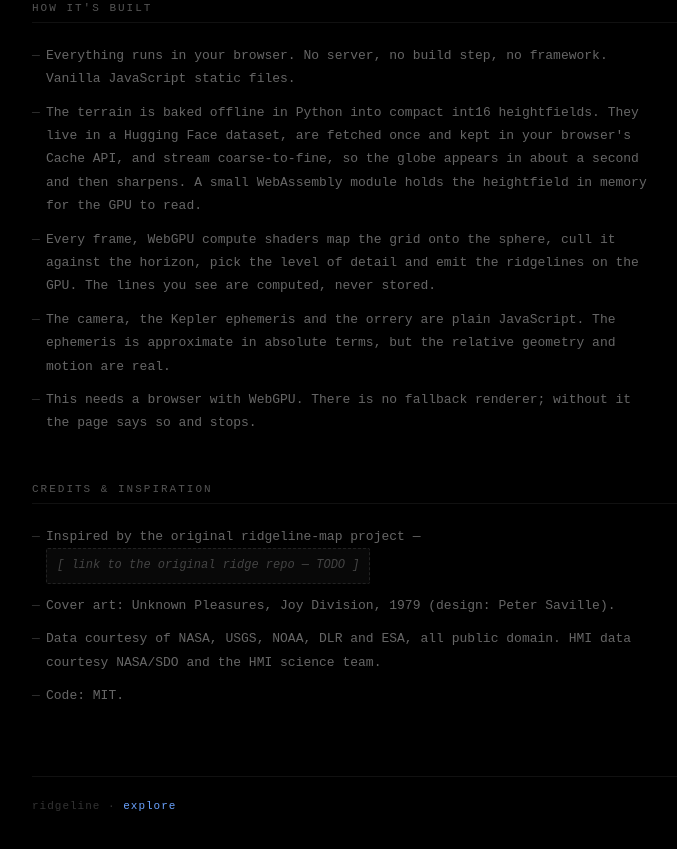
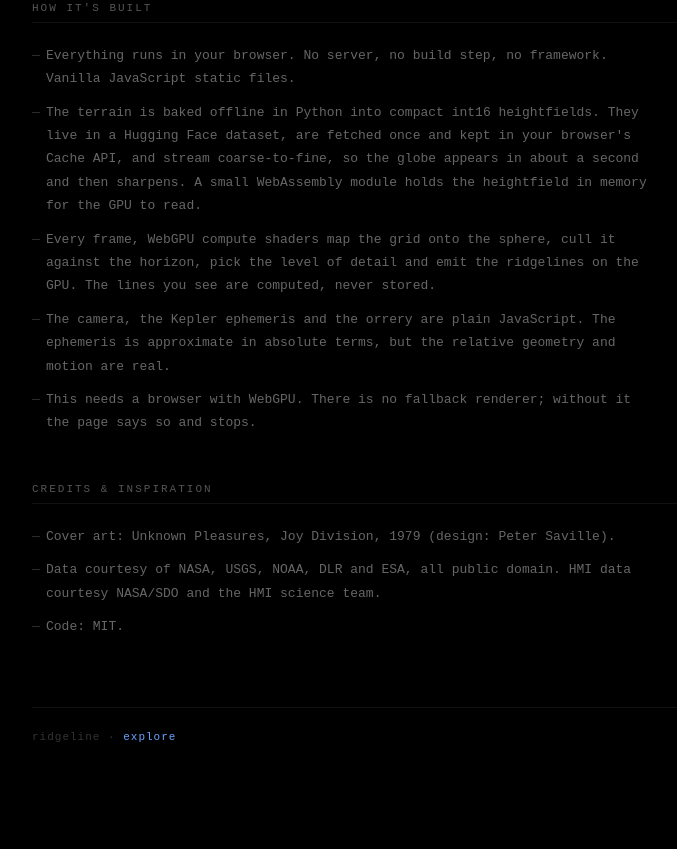
Before and after one commit to idle-intelligence/ridgeline, a website: page web/about.html in a window 1280 px wide. Shown: the part 2998-3847 px from the top of the page, without its empty margins (268-945 px from the left). After the commit the page ends 3826 px from the top, so only its background shows below. Drawn offline with Linux system fonts and the light colour scheme.

Commit message:
about: drop the unresolved upstream-link credit and its dead style

```diff
--- a/web/about.html
+++ b/web/about.html
@@ -2,7 +2,8 @@
 <html lang="en">
 <head>
   <meta charset="utf-8">
-  <meta name="viewport" content="width=device-width,initial-scale=1">
+  <meta name="viewport" content="width=device-width,initial-scale=1,viewport-fit=cover">
+  <link rel="icon" href="favicon.svg" type="image/svg+xml">
   <title>about ridgeline</title>
   <style>
     * { margin:0; padding:0; box-sizing:border-box; }
@@ -109,17 +110,6 @@
       text-decoration:none;
     }
     @media (hover: hover) { a:hover { color:#8cb8ff; text-decoration:underline; } }
-
-    .placeholder {
-      color:#444;
-      font-style:italic;
-      font-size:12px;
-      background:#080808;
-      border:1px dashed #222;
-      padding:6px 10px;
-      border-radius:2px;
-      display:inline-block;
-    }
 
     .formula {
       display:block;
@@ -333,8 +323,6 @@
     <section>
       <h2>Credits &amp; inspiration</h2>
       <ul class="prose-list">
-        <li>Inspired by the original ridgeline-map project —
-          <span class="placeholder">[ link to the original ridge repo — TODO ]</span></li>
         <li>Cover art: Unknown Pleasures, Joy Division, 1979 (design: Peter Saville).</li>
         <li>Data courtesy of NASA, USGS, NOAA, DLR and ESA, all public domain. HMI data courtesy
           NASA/SDO and the HMI science team.</li>
```
